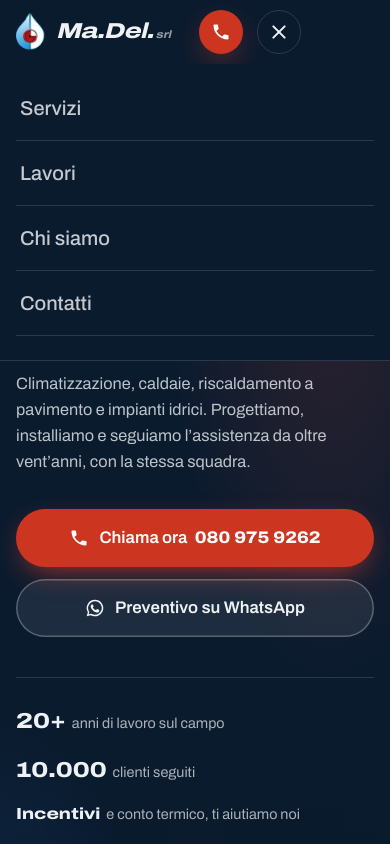
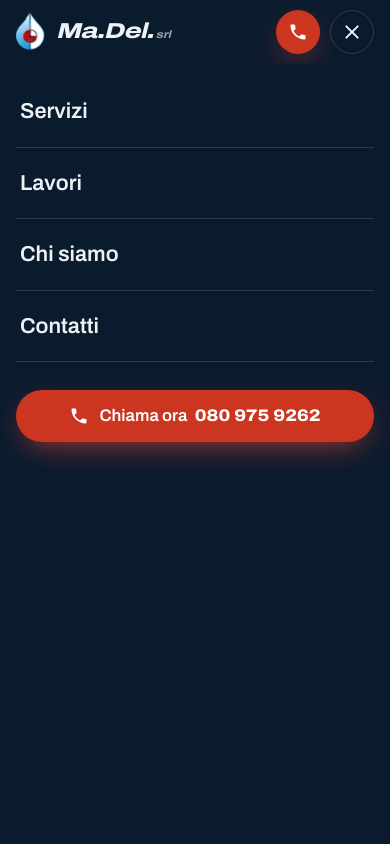
Before and after one commit to FERZO-code/Ma.Del., a website: page index.html in a window 390 px wide. Both pictures are taken after a click on the button "Menu". Shown: the top 844 px of the page. Drawn offline with Linux system fonts and the light colour scheme.

Commit message:
Header Correction

```diff
--- a/assets/css/style.css
+++ b/assets/css/style.css
@@ -172,7 +172,9 @@ html.js:not(.no-intro):not(.intro-over) body { overflow: hidden; }
   transition: color .2s, background-color .2s;
 }
 .nav a:hover { color: var(--bianco); background: rgba(238, 242, 245, .08); }
-.header-actions { display: flex; align-items: center; gap: 14px; }
+.header-actions { display: flex; align-items: center; gap: 14px; margin-left: auto; }
+.nav + .header-actions { margin-left: 0; }
+.nav-call { display: none; }
 .menu-btn { display: none; }
 
 /* Stato ufficio (aperto/chiuso) */
@@ -603,14 +605,24 @@ html.js:not(.no-intro):not(.intro-over) body { overflow: hidden; }
   .menu-open .menu-bars { background: transparent; }
   .menu-open .menu-bars::before { transform: translateY(6px) rotate(45deg); }
   .menu-open .menu-bars::after { transform: translateY(-6px) rotate(-45deg); }
+  .nav + .header-actions { margin-left: auto; }
+  .menu-open body { overflow: hidden; }
   .menu-open .nav {
     display: flex; flex-direction: column; gap: 0;
-    position: fixed; inset: var(--header-h) 0 auto; margin: 0;
-    padding: 12px var(--gutter) 24px;
-    background: var(--navy); border-bottom: 1px solid var(--line-dark);
+    position: fixed; top: var(--header-h); left: 0; right: 0;
+    height: calc(100dvh - var(--header-h)); margin: 0;
+    padding: 12px var(--gutter) calc(24px + env(safe-area-inset-bottom));
+    background: var(--navy); overflow-y: auto;
+    animation: menu-in .3s var(--ease);
   }
-  .menu-open .nav a { padding: 16px 4px; font-size: 1.25rem; border-radius: 0; border-bottom: 1px solid var(--line-dark); }
-  .menu-open .site-header { background: var(--navy); }
+  @keyframes menu-in { from { opacity: 0; transform: translateY(-8px); } }
+  .menu-open .nav a { padding: 18px 4px; font-size: 1.35rem; font-weight: 600; border-radius: 0; border-bottom: 1px solid var(--line-dark); color: var(--carta); }
+  .menu-open .nav .nav-call {
+    display: flex; margin-top: 28px; border: 0; border-radius: 999px;
+    padding: 16px 22px; font-size: 1.05rem; color: var(--bianco);
+  }
+  /* header pieno (niente backdrop-filter) a menu aperto: il filtro romperebbe il position: fixed del pannello */
+  .menu-open .site-header, .menu-open .site-header.is-solid { background: var(--navy); -webkit-backdrop-filter: none; backdrop-filter: none; }
 }
 
 @media (max-width: 900px) {
@@ -630,7 +642,9 @@ html.js:not(.no-intro):not(.intro-over) body { overflow: hidden; }
 @media (max-width: 640px) {
   body { padding-bottom: calc(68px + env(safe-area-inset-bottom)); }
   .btn-call.btn-sm span { display: none; }
-  .btn-call.btn-sm { width: 44px; height: 44px; min-height: 44px; padding: 0; }
+  .btn-call.btn-sm { width: 44px; height: 44px; min-height: 44px; padding: 0; gap: 0; flex: none; }
+  .header-actions { gap: 10px; }
+  .menu-btn { flex: none; color: var(--carta); }
   .hero-ctas .btn, .film-side .btn { width: 100%; }
   .player-label { font-size: .95rem; }
   .proof { gap: 14px 24px; }
--- a/assets/js/main.js
+++ b/assets/js/main.js
@@ -62,7 +62,9 @@
   const setMenu = (open) => {
     doc.classList.toggle('menu-open', open);
     menuBtn.setAttribute('aria-expanded', String(open));
+    $('.sr', menuBtn).textContent = open ? 'Chiudi menu' : 'Menu';
   };
+  addEventListener('resize', () => { if (innerWidth > 1080) setMenu(false); });
   menuBtn.addEventListener('click', () => setMenu(!doc.classList.contains('menu-open')));
   $$('#nav a').forEach((a) => a.addEventListener('click', () => setMenu(false)));
   addEventListener('keydown', (e) => { if (e.key === 'Escape') setMenu(false); });
--- a/index.html
+++ b/index.html
@@ -104,6 +104,10 @@
       <a href="#lavori">Lavori</a>
       <a href="#chi-siamo">Chi siamo</a>
       <a href="#contatti">Contatti</a>
+      <a class="btn btn-call nav-call" href="tel:+390809759262" data-track="call_menu">
+        <svg aria-hidden="true" viewBox="0 0 24 24"><use href="#i-phone"/></svg>
+        <span>Chiama ora <b>080 975 9262</b></span>
+      </a>
     </nav>
     <div class="header-actions">
       <span class="status" data-status><span class="status-dot"></span><span data-status-text>Orari ufficio</span></span>
```
